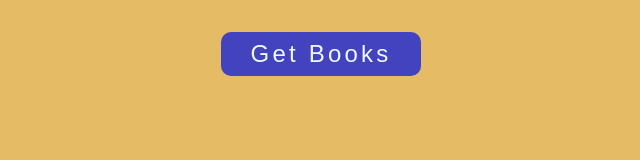
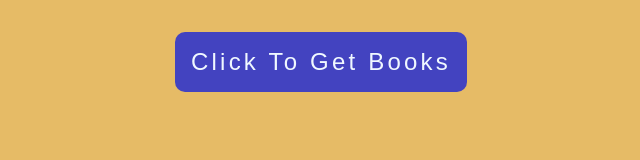
Before and after one commit to gauthamhc/books_api_JS, a plain HTML site: page index.html in a window 1280 px wide. Shown: the whole page, without its empty margins (319-959 px from the left). Drawn offline with Linux system fonts and the light colour scheme.

Commit message:
button editted

```diff
--- a/index.html
+++ b/index.html
@@ -11,7 +11,7 @@
 
 <body>
   <div class="container">
-    <button class="btn" id="book">Get books</button>
+    <button class="btn" id="book">click to get books</button>
     <div id="books-section"></div>
   </div>
 
--- a/style.css
+++ b/style.css
@@ -20,13 +20,11 @@
   justify-content: center;
 }
 
-.book {
-}
 .btn {
-  padding: 0.5rem;
+  padding: 1rem;
   background-color: rgb(67, 67, 192);
   border-radius: 10px;
-  width: 200px;
+  /* width: 200px; */
   border: none;
   color: aliceblue;
   text-transform: capitalize;
```
